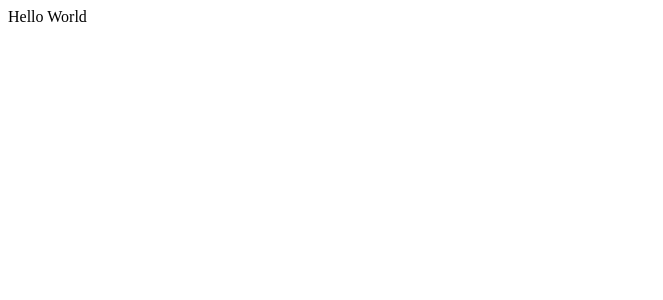
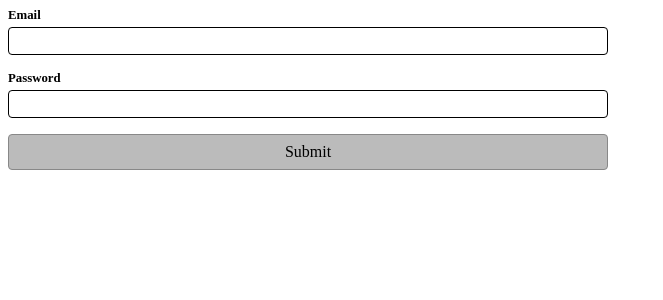
Before and after one commit to axelerant-hardik/react-learning, a React (Vite) app: page / in a window 1280 px wide. Shown: the top 300 px of the page, without its empty margins (0-663 px from the left). Built offline with nearby package versions, Linux system fonts and the light colour scheme.

Commit message:
LDT-515: Exercise: Form validation using useState

```diff
--- a/src/App.jsx
+++ b/src/App.jsx
@@ -1,5 +1,8 @@
+import { StateForm } from "./StateForm"
+import "./assets/styles.css"
+
 function App() {
-  return "Hello World"
+  return <StateForm />
 }
 
 export default App
--- /dev/null
+++ b/src/StateForm.jsx
@@ -0,0 +1,72 @@
+import { useMemo, useState } from "react"
+import { validateEmail, validatePassword } from "./validators"
+
+export function StateForm() {
+  const [email, setEmail] = useState("")
+  const [password, setPassword] = useState("")
+  const [isSubmitted, setIsSubmitted] = useState(false)
+
+  const emailErrors = useMemo(() => {
+    return validateEmail(email)
+  }, [email])
+
+  const passwordErrors = useMemo(() => {
+    return validatePassword(password)
+  }, [password])
+
+  function handleSubmit(e) {
+    e.preventDefault()
+
+    setIsSubmitted(true)
+
+    if (emailErrors.length === 0 && passwordErrors.length === 0) {
+      alert("Success")
+    }
+  }
+
+  return (
+    <form className="form" onSubmit={handleSubmit}>
+      <div
+        className={`form-group ${
+          isSubmitted && emailErrors.length > 0 ? "error" : ""
+        }`}
+      >
+        <label className="label" htmlFor="email">
+          Email
+        </label>
+        <input
+          className="input"
+          type="email"
+          id="email"
+          value={email}
+          onChange={(e) => setEmail(e.target.value)}
+        />
+        {isSubmitted && emailErrors.length > 0 && (
+          <div className="msg">{emailErrors.join(", ")}</div>
+        )}
+      </div>
+      <div
+        className={`form-group ${
+          isSubmitted && passwordErrors.length > 0 ? "error" : ""
+        }`}
+      >
+        <label className="label" htmlFor="password">
+          Password
+        </label>
+        <input
+          className="input"
+          type="password"
+          id="password"
+          value={password}
+          onChange={(e) => setPassword(e.target.value)}
+        />
+        {isSubmitted && passwordErrors.length > 0 && (
+          <div className="msg">{passwordErrors.join(", ")}</div>
+        )}
+      </div>
+      <button className="btn" type="submit">
+        Submit
+      </button>
+    </form>
+  )
+}
--- /dev/null
+++ b/src/assets/styles.css
@@ -0,0 +1,62 @@
+.form {
+  display: flex;
+  flex-direction: column;
+  gap: 1rem;
+  max-width: 600px;
+}
+
+.form-group {
+  display: flex;
+  flex-direction: column;
+  gap: 0.25rem;
+}
+
+.label {
+  font-weight: bold;
+  font-size: 0.8em;
+}
+
+.input {
+  all: unset;
+  border: 0.05em solid black;
+  border-radius: 0.25em;
+  padding: 0.25em 0.5em;
+}
+
+.form-group.error .input {
+  border-color: hsl(0, 100%, 70%);
+  color: hsl(0, 100%, 70%);
+  background: hsl(0, 100%, 95%);
+}
+
+.form-group.error .label {
+  color: hsl(0, 100%, 70%);
+}
+
+.input:focus {
+  border-color: hsl(200, 100%, 50%);
+}
+
+.btn {
+  all: unset;
+  border: 0.05em solid #888;
+  background-color: #bbb;
+  border-radius: 0.25em;
+  padding: 0.5em 1em;
+  text-align: center;
+  cursor: pointer;
+}
+
+.btn:hover,
+.btn:focus {
+  background-color: #aaa;
+}
+
+.btn:focus {
+  outline: auto;
+}
+
+.form-group.error .msg {
+  font-size: 0.8em;
+  color: hsl(0, 100%, 70%);
+}
--- /dev/null
+++ b/src/validators.js
@@ -0,0 +1,36 @@
+export function validateEmail(email) {
+  const errors = []
+
+  if (email.length == 0) {
+    errors.push("Email is required")
+  }
+
+  if (!email.endsWith("@webdevsimplified.com")) {
+    errors.push("Must end with @webdevsimplified.com")
+  }
+
+  return errors
+}
+
+export function validatePassword(password) {
+  const errors = []
+
+  if (password.length == 0) {
+    errors.push("Password is required")
+  }
+
+  if (password.length < 10) {
+    errors.push("Password must be 10 characters long")
+  }
+  if (!password.match(/[a-z]/)) {
+    errors.push("Password must include at least 1 lowercase letter")
+  }
+  if (!password.match(/[A-Z]/)) {
+    errors.push("Password must include at least 1 uppercase letter")
+  }
+  if (!password.match(/[0-9]/)) {
+    errors.push("Password must include at least 1 number")
+  }
+
+  return errors
+}
```
